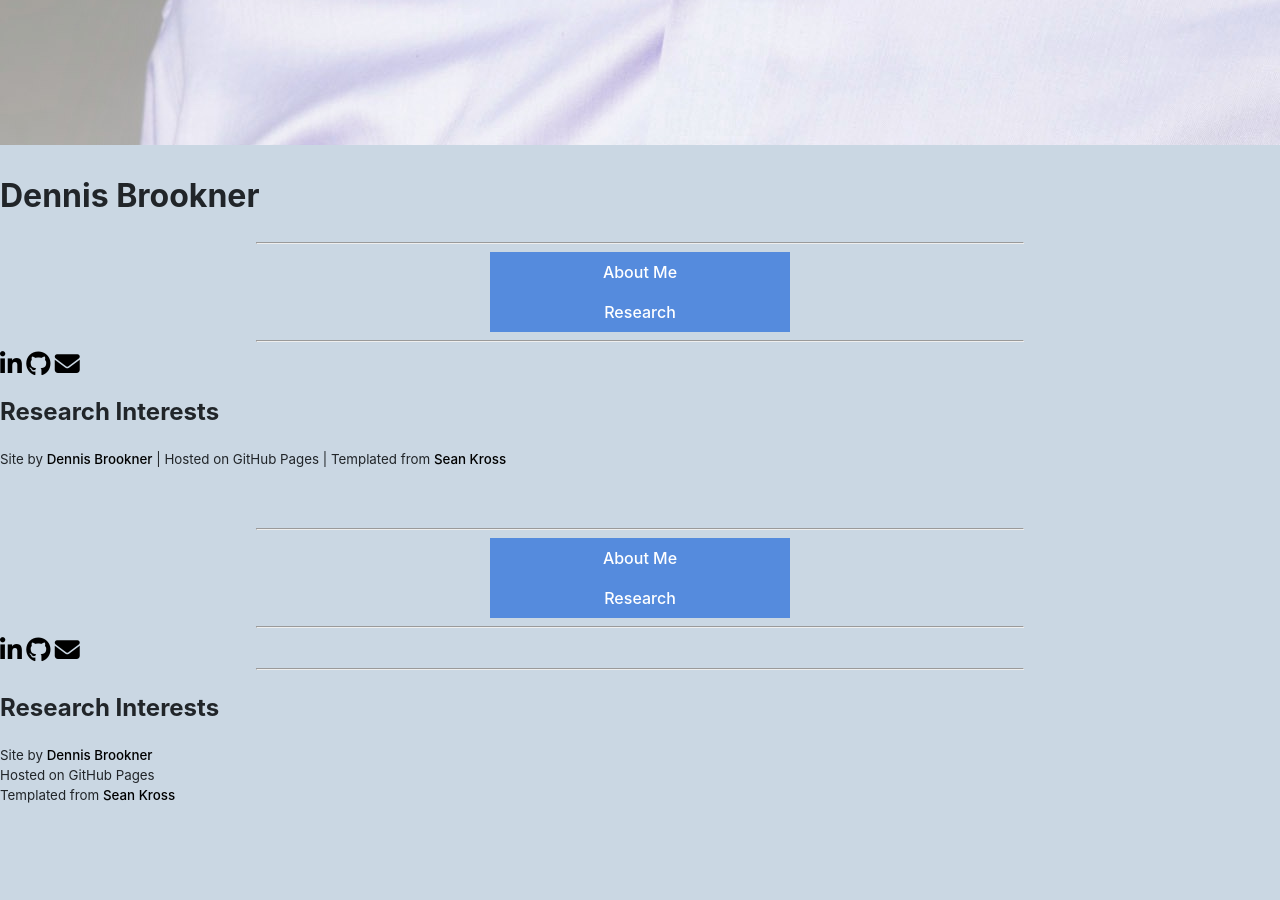
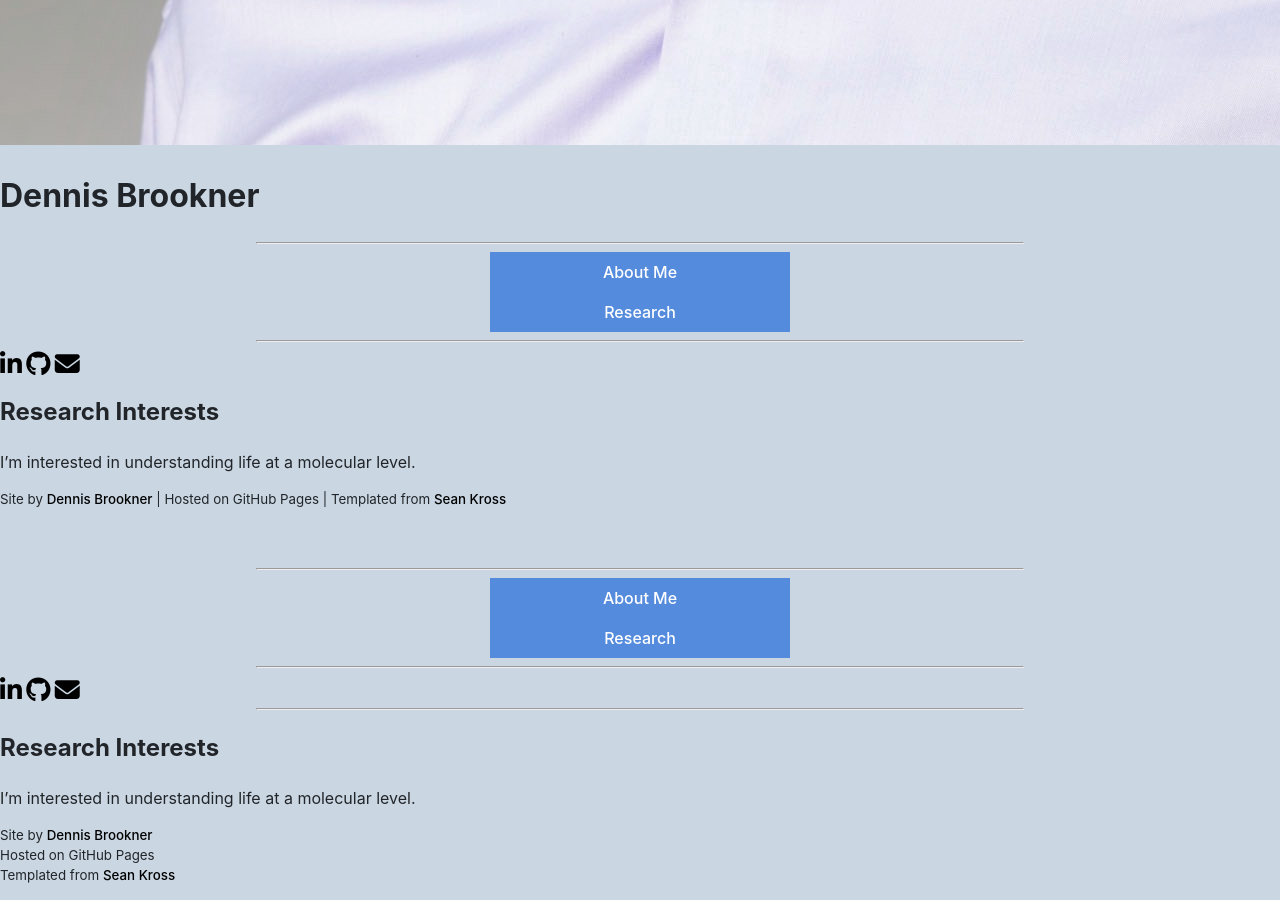
Before and after one commit to dennisbrookner/dennisbrookner.github.io, a Jekyll site: the page built from research.md, in a window 1280 px wide and 900 px high, scrolled down 1384 px. Built offline with Jekyll 4.4.1, drawn with Linux system fonts in a browser that asks for light colours; nearby versions of some CDN libraries; before the commit the page ends 2204 px from its top, so only the background shows below that.

Commit message:
Update research.md

```diff
--- a/research.md
+++ b/research.md
@@ -2,4 +2,6 @@
 title: Research
 layout: flexcolumns
 ---
+
 ## Research Interests
+I'm interested in understanding life at a molecular level.
```
